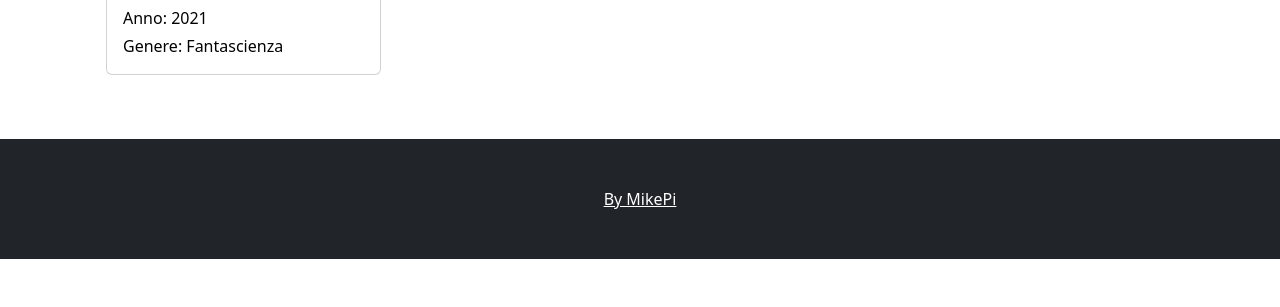
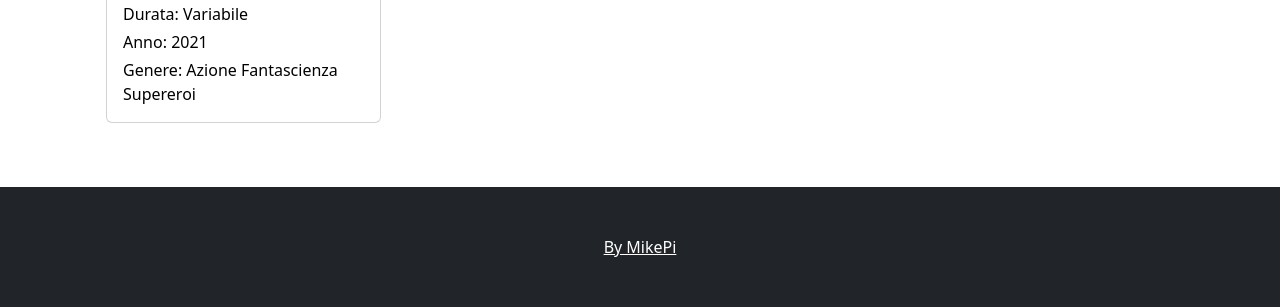
Before and after one commit to MikePio/php-oop-1, a PHP site: page / in a window 1280 px wide. Shown: the part 3679-3986 px from the top of the page. Before the commit the page ends 3938 px from the top, so only its background shows below. Run offline with PHP 8.4, Linux system fonts and the light colour scheme.

Commit message:
Printed on page the genres contained in the array

```diff
--- a/php-oop-1-multiple-files/Views/partials/movies.php
+++ b/php-oop-1-multiple-files/Views/partials/movies.php
@@ -1,15 +1,25 @@
-<div class="container d-flex flex-wrap align-items-center my-5">
+<div class="container d-flex flex-wrap align-items-start my-5">
 
   <?php foreach ($movies as $movie) : ?>
     <!-- //* stampare con un ciclo foreach -->
     <div class="text-black my-3 ms-4 me-4" style="width: 275px;">
-      <div class="card">
+      <!-- <div class="card" style="min-height: 621px;"> --> <!-- //* con lista (li) senza span  -->
+      <div class="card"> <!-- //* con span senza lista (li)  -->
         <img src="<?php $movie->getPoster() ?>" class="card-img-top" alt="<?php $movie->getTitle() ?>" style="height: 405px;">
         <div class="card-body">
           <h5 class="card-title"><?php $movie->getTitle() ?></h5>
           <p class="card-text mb-1">Durata: <?php $movie->getFilmDuration() ?></p>
           <p class="card-text mb-1">Anno: <?php $movie->getYear() ?></p>
-          <p class="card-text ">Genere: <?php $movie->getGenreName() ?></p>
+
+          <div class="card-text ">Genere:
+            <?php foreach($movie->genres as $genre) : ?>
+              <!-- //* con lista (li) senza span -->
+              <!-- <li><?php $genre->getName()  ?></li> -->
+              <!-- //* con span senza lista (li) -->
+              <span><?php $genre->getName()  ?></span>
+              <?php endforeach; ?>
+            </div>
+            <!-- <p class="card-text ">Genere: <?php // $movie->getGenreName() ?></p> -->
         </div>
       </div>
     </div>
--- a/php-oop-1-multiple-files/index.php
+++ b/php-oop-1-multiple-files/index.php
@@ -5,22 +5,91 @@ include __DIR__ . '/model/Genre.php';
 
 //* array dei film
 $movies = [
-  new Movie("../img/ironman.jpg", "Iron Man", "2h 5m", "2008", new Genre('Fantascienza')),
-  new Movie("../img/thor.jpg", "Thor", "1h 54m", "2011", new Genre('Fantascienza')),
-  new Movie("../img/endgame.jpg", "Avengers: Endgame", "3h 2m", "2019", new Genre('Fantascienza')),
-  new Movie("../img/captainamerica.jpg", "Captain America: The First Avenger", "2h 4m", "2011", new Genre('Fantascienza')),
-  new Movie("../img/blackwidow.jpg", "Black Widow", "2h 13m", "2021", new Genre('Fantascienza')),
-  new Movie("../img/guardiansofthegalaxy.jpg", "Guardians of the Galaxy", "2h 1m", "2014", new Genre('Fantascienza')),
-  new Movie("../img/avengers.jpg", "The Avengers", "2h 23m", "2012", new Genre('Fantascienza')),
-  new Movie("../img/captainmarvel.jpg", "Captain Marvel", "2h 3m", "2019", new Genre('Fantascienza')),
-  new Movie("../img/antman.jpg", "Ant-Man", "1h 57m", "2015", new Genre('Fantascienza')),
-  new Movie("../img/spiderman.jpg", "Spider-Man: Homecoming", "2h 13m", "2017", new Genre('Fantascienza')),
-  new Movie("../img/wintersoldier.jpg", "Captain America: The Winter Soldier", "2h 16m", "2014", new Genre('Fantascienza')),
-  new Movie("../img/doctorstrange.jpg", "Doctor Strange", "1h 55m", "2016", new Genre('Fantascienza')),
-  new Movie("../img/thor_ragnarok.jpg", "Thor: Ragnarok", "2h 10m", "2017", new Genre('Fantascienza')),
-  new Movie("../img/blackpanther.jpg", "Black Panther", "2h 14m", "2018", new Genre('Fantascienza')),
-  new Movie("../img/civilwar.jpg", "Captain America: Civil War", "2h 27m", "2016", new Genre('Fantascienza')),
-  new Movie("../img/loki.jpg", "Loki", "Variabile", "2021", new Genre('Fantascienza'))
+  new Movie("../img/ironman.jpg", "Iron Man", "2h 5m", "2008",
+  [
+    new Genre("Azione"),
+    new Genre("Fantascienza")
+]),
+  new Movie("../img/thor.jpg", "Thor", "1h 54m", "2011",
+  [
+    new Genre("Azione"),
+    new Genre("Avventura"),
+    new Genre("Fantasy")
+]),
+  new Movie("../img/endgame.jpg", "Avengers: Endgame", "3h 2m", "2019",
+  [
+    new Genre("Azione"),
+    new Genre("Fantascienza"),
+    new Genre("Supereroi")
+]),
+  new Movie("../img/captainamerica.jpg", "Captain America: The First Avenger", "2h 4m", "2011",
+  [
+    new Genre("Azione"),
+    new Genre("Avventura")
+]),
+  new Movie("../img/blackwidow.jpg", "Black Widow", "2h 13m", "2021",
+  [
+    new Genre("Azione"),
+    new Genre("Avventura"),
+    new Genre("Spionaggio")
+]),
+  new Movie("../img/guardiansofthegalaxy.jpg", "Guardians of the Galaxy", "2h 1m", "2014",
+  [
+    new Genre("Azione"),
+    new Genre("Avventura"),
+    new Genre("Fantascienza")
+]),
+  new Movie("../img/avengers.jpg", "The Avengers", "2h 23m", "2012",
+  [
+    new Genre("Azione"),
+    new Genre("Fantascienza")
+]),
+  new Movie("../img/captainmarvel.jpg", "Captain Marvel", "2h 3m", "2019",
+  [
+    new Genre("Azione"),
+    new Genre("Fantascienza")
+]),
+  new Movie("../img/antman.jpg", "Ant-Man", "1h 57m", "2015",
+  [
+    new Genre("Azione"),
+    new Genre("Fantascienza")
+]),
+  new Movie("../img/spiderman.jpg", "Spider-Man: Homecoming", "2h 13m", "2017",
+  [
+    new Genre("Azione"),
+    new Genre("Avventura")
+]),
+  new Movie("../img/wintersoldier.jpg", "Captain America: The Winter Soldier", "2h 16m", "2014",
+  [
+    new Genre("Azione"),
+    new Genre("Avventura")
+]),
+  new Movie("../img/doctorstrange.jpg", "Doctor Strange", "1h 55m", "2016",
+  [
+    new Genre("Azione"),
+    new Genre("Fantasy")
+]),
+  new Movie("../img/thor_ragnarok.jpg", "Thor: Ragnarok", "2h 10m", "2017",
+  [
+    new Genre("Azione"),
+    new Genre("Avventura")
+]),
+  new Movie("../img/blackpanther.jpg", "Black Panther", "2h 14m", "2018",
+  [
+    new Genre("Azione"),
+    new Genre("Avventura")
+]),
+  new Movie("../img/civilwar.jpg", "Captain America: Civil War", "2h 27m", "2016",
+  [
+    new Genre("Azione"),
+    new Genre("Fantascienza")
+]),
+  new Movie("../img/loki.jpg", "Loki", "Variabile", "2021",
+  [
+  new Genre("Azione"),
+  new Genre("Fantascienza"),
+  new Genre("Supereroi")
+  ])
 ];
 
 
--- a/php-oop-1-multiple-files/model/Genre.php
+++ b/php-oop-1-multiple-files/model/Genre.php
@@ -8,12 +8,9 @@ class Genre{
     $this->name = $_name;
   }
 
-
+    public function getName()
+  {
+    echo $this->name;
+  }
 
 }
-
-
-
-
-
-?>
--- a/php-oop-1-multiple-files/model/Movie.php
+++ b/php-oop-1-multiple-files/model/Movie.php
@@ -9,16 +9,16 @@ class Movie
   public $title;
   public $filmDuration;
   public $year;
-  public $genre;
+  public $genres;
 
   //* definire un construttore
-  public function __construct($_poster, $_title, $_filmDuration, $_year, Genre $_genre)
+  public function __construct($_poster, $_title, $_filmDuration, $_year, $_genres)
   {
     $this->poster = $_poster;
     $this->title = $_title;
     $this->filmDuration = $_filmDuration;
     $this->year = $_year;
-    $this->genre = $_genre;
+    $this->genres = $_genres;
     //*inserito metodo nella classe
     $this->getMovieDetails();
   }
@@ -53,10 +53,11 @@ class Movie
   {
     echo $this->year;
   }
-  public function getGenreName()
-  {
-    echo $this->genre->name;
-  }
+  //* Stampare un sinoglo genere
+  // public function getGenreName()
+  // {
+  //   echo $this->genre->name;
+  // }
 }
 
 ?>
```
